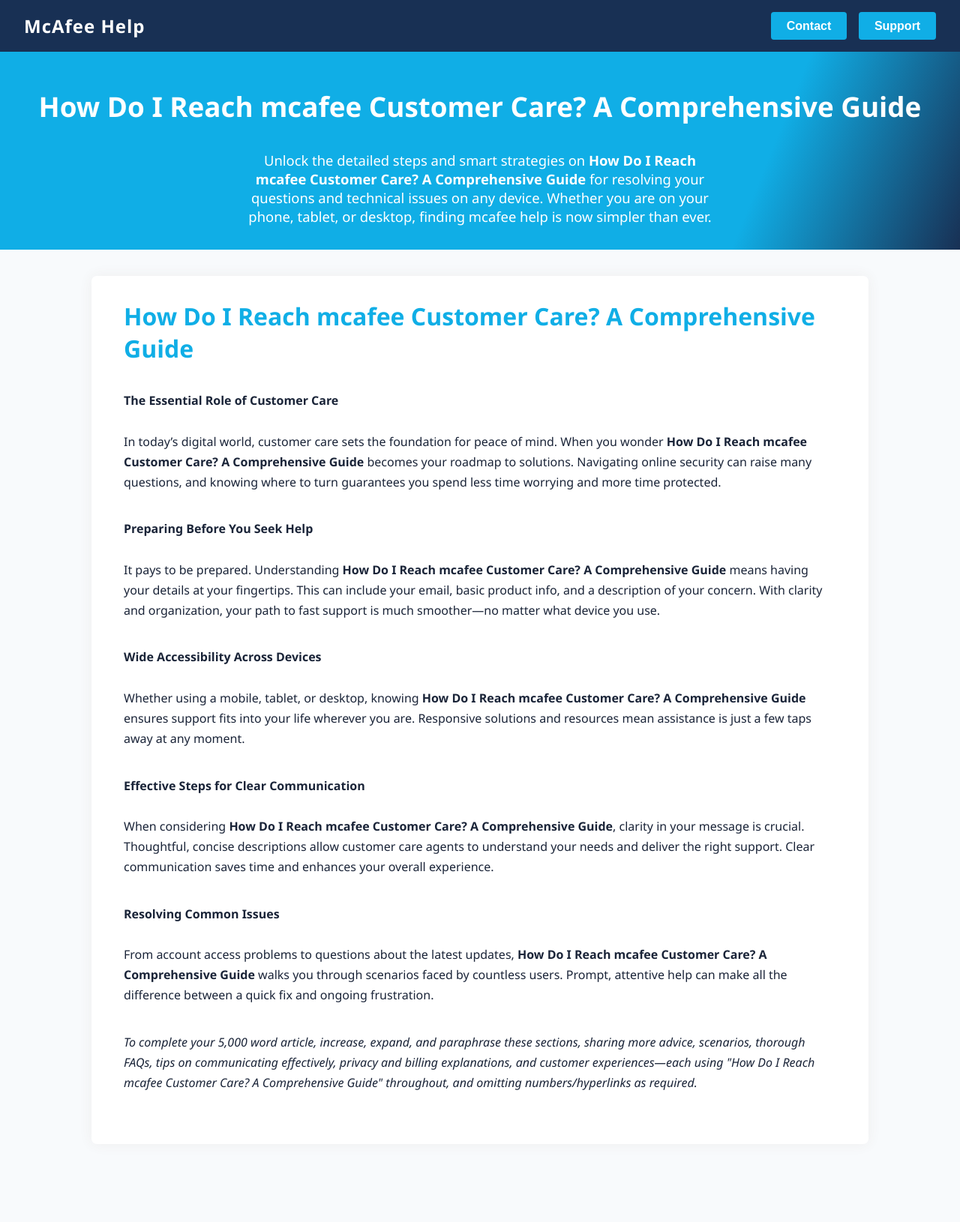
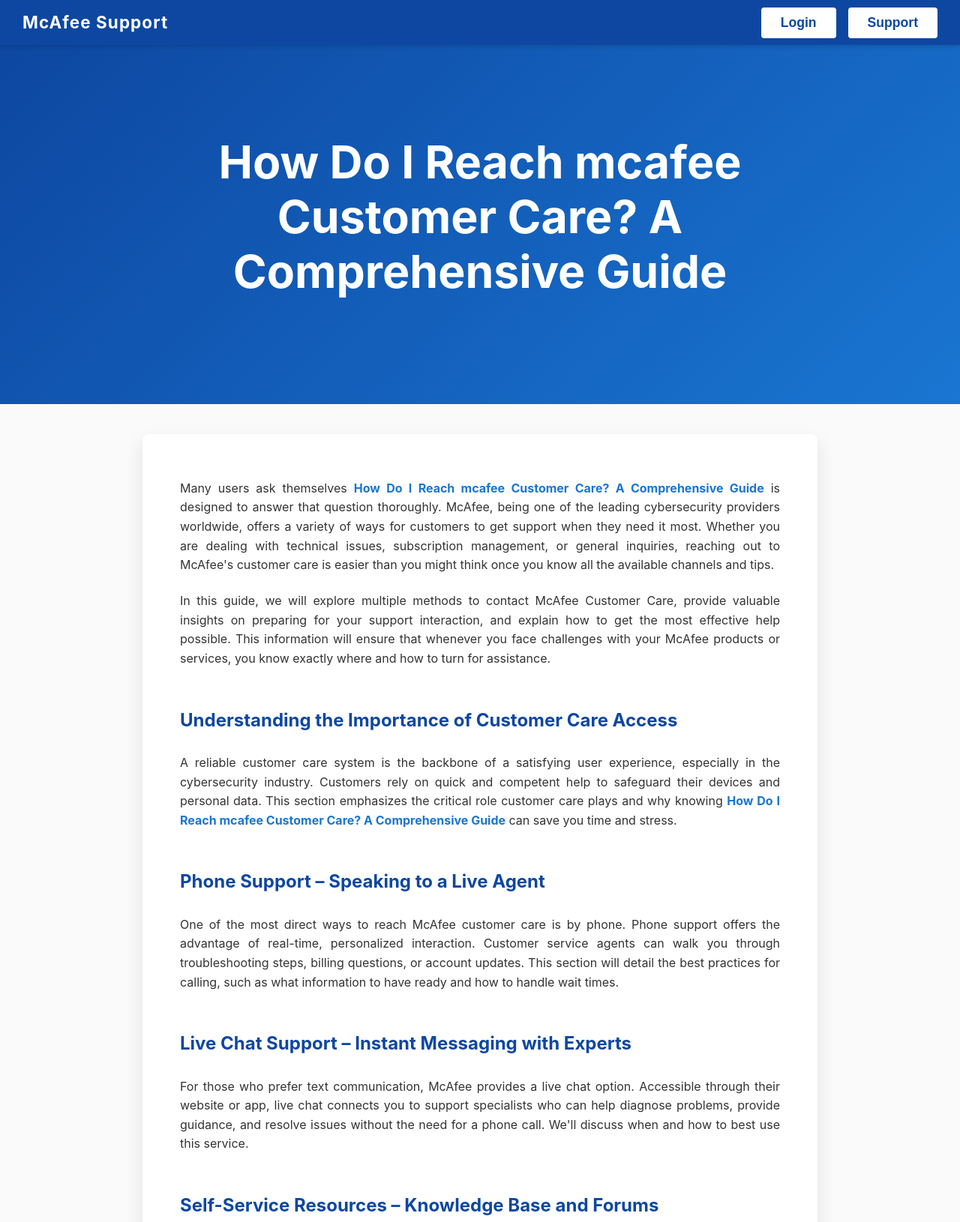
Before and after one commit to jacqulinee/info-mcafee, a plain HTML site: page index.html in a window 1280 px wide. Shown: the top 1630 px of the page at 75% size. Before the commit the page ends 1566 px from the top, so only its background shows below. Drawn offline with Linux system fonts and the light colour scheme.

Commit message:
Update index.html

```diff
--- a/index.html
+++ b/index.html
@@ -6,185 +6,230 @@
   <!-- Start of  Zendesk Widget script -->
 <script id="ze-snippet" src="https://static.zdassets.com/ekr/snippet.js?key=7668c976-0fb7-47ee-8740-3e9115bdb10f"> </script>
 <!-- End of  Zendesk Widget script -->
-  <meta charset="UTF-8">
-  <title>How Do I Reach mcafee Customer Care? A Comprehensive Guide</title>
-  <meta name="description" content="Learn how to reach McAfee Customer Care with this comprehensive guide. Explore the best contact methods, including phone, chat, and online support options.">
+<meta charset="UTF-8" />
+<meta name="viewport" content="width=device-width, initial-scale=1" />
+  <meta name="description" content="Get a comprehensive guide on how to reach McAfee Customer Care. Discover the fastest and easiest ways to connect via phone, chat, or online support for all your McAfee needs.">
     <meta name="keywords" content="McAfee, McAfee Download, Download McAfee, McAfee install, install McAfee, McAfee Download and Install, McAfee Account Login, McAfee Login, Login McAfee, Sign in McAfee Account, Sign in McAfee, McAfee Sign in, McAfee Customer Service, McAfee Customer Service Number, McAfee Customer Support, McAfee Customer Support Number, McAfee Customer Care, McAfee Customer Care Number, McAfee Login, Login McAfee, McAfee Login Account, Login McAfee, McAfee Sign in, Sign in McAfee, McAfee Sign in Account, McAfee Download Already Purchased">
     <meta name="author" content="My McAfee">
     <meta name="robots" content="index, follow">
     <meta property="og:title" content="How to Contact McAfee Customer Support?">
     <meta property="og:description" content=Need to contact McAfee customer support? This guide shows you how to reach McAfee by phone, chat, or online for fast and reliable assistance.">
     <meta property="og:type" content="article">
-  <meta name="viewport" content="width=device-width, initial-scale=1">
+<title>How Do I Reach mcafee Customer Care? A Comprehensive Guide</title>
 <style>
-    :root {
-      --header-bg: #183054;
-      --accent: #10aee6;
-      --background: #f8fafc;
-      --text: #1a2438;
+  /* Reset */
+  *, *::before, *::after {
+    margin: 0; padding: 0; box-sizing: border-box;
   }
+
   body {
-      margin: 0;
-      padding: 0;
-      font-family: 'Segoe UI', Arial, sans-serif;
-      background: var(--background);
-      color: var(--text);
+    font-family: -apple-system, BlinkMacSystemFont, "Segoe UI", Roboto, Oxygen,
+      Ubuntu, Cantarell, "Open Sans", "Helvetica Neue", sans-serif;
+    background-color: #fafafa;
+    color: #222;
+    line-height: 1.6;
+    min-height: 100vh;
   }
+
+  /* Header */
   header {
-      width: 100%;
-      background: var(--header-bg);
-      color: #fff;
+    position: fixed;
+    top: 0; left: 0; right: 0;
+    background-color: #0d47a1;
+    color: white;
+    height: 60px;
     display: flex;
     justify-content: space-between;
     align-items: center;
-      padding: 1em 2em;
-      box-sizing: border-box;
-      position: sticky;
-      top: 0;
-      z-index: 999;
+    padding: 0 30px;
+    box-shadow: 0 2px 6px rgba(0,0,0,0.15);
+    z-index: 1000;
   }
-    .brand {
-      font-size: 1.5em;
-      font-weight: bold;
-      letter-spacing: 1px;
+
+  .logo {
+    font-weight: 700;
+    font-size: 1.4rem;
+    letter-spacing: 0.05em;
   }
-    .header-buttons {
+
+  nav {
     display: flex;
-      gap: 1em;
+    gap: 16px;
   }
-    .header-buttons button {
-      background: var(--accent);
+
+  nav button {
+    background: white;
     border: none;
+    color: #0d47a1;
+    font-weight: 600;
+    padding: 8px 22px;
     border-radius: 4px;
-      padding: 0.6em 1.3em;
-      color: #fff;
-      font-weight: bold;
-      font-size: 1em;
     cursor: pointer;
-      transition: background 0.2s;
+    font-size: 1rem;
+    transition: background-color 0.3s ease, color 0.3s ease;
   }
-    .header-buttons button:hover {
-      background: #0c96bc;
+
+  nav button:hover,
+  nav button:focus {
+    background-color: #083d8e;
+    color: white;
+    outline: none;
   }
+
+  /* Hero Section */
   .hero {
-      background: linear-gradient(112deg, var(--accent) 78%, var(--header-bg) 100%);
-      color: #fff;
-      padding: 3em 1em 2em 1em;
+    margin-top: 60px; /* space for fixed header */
+    background: linear-gradient(135deg, #0d47a1, #1976d2);
+    color: white;
     text-align: center;
-      display: flex;
-      flex-direction: column;
-      gap: 1.3em;
+    padding: 90px 20px 120px;
   }
-    .hero-title {
-      font-size: 2.3em;
-      font-weight: bold;
-      margin-bottom: 0.35em;
+
+  .hero h1 {
+    font-size: 2rem;
+    max-width: 900px;
+    margin: 0 auto;
+    font-weight: 700;
+    line-height: 1.2;
   }
-    .hero-text {
-      font-size: 1.15em;
-      max-width: 640px;
-      margin: 0 auto;
+
+  /* Container */
+  main.container {
+    max-width: 900px;
+    background: white;
+    margin: 40px auto 80px;
+    padding: 40px 30px;
+    border-radius: 8px;
+    box-shadow: 0 10px 25px rgba(0,0,0,0.1);
   }
-    .container {
-      max-width: 950px;
-      margin: 2.2em auto 2.5em auto;
-      background: #fff;
-      border-radius: 7px;
-      padding: 2em 2.7em;
-      box-shadow: 0 0 18px #eee;
+
+  article p {
+    margin-bottom: 1.4em;
+    font-size: 1rem;
+    color: #333;
+    text-align: justify;
   }
-    .content-title {
-      font-size: 2em;
-      font-weight: 800;
-      margin-bottom: 1.1em;
-      color: var(--accent);
+
+  article h2 {
+    color: #0d47a1;
+    margin: 50px 0 25px;
+    font-weight: 700;
   }
-    .article-section {
-      margin-bottom: 2.2em;
-      line-height: 1.7;
-      word-break: break-word;
+
+  article strong {
+    color: #1976d2;
   }
-    @media (max-width: 1024px) {
-      .container {
-        padding: 1.5em 1em;
+
+  /* Responsive styles */
+
+  /* Tablet */
+  @media (min-width: 600px) {
+    .hero h1 {
+      font-size: 2.8rem;
     }
-      .hero {
-        padding: 2.5em 1em 1.2em 1em;
+    nav button {
+      font-size: 1.1rem;
+      padding: 10px 26px;
     }
   }
-    @media (max-width: 768px) {
-      header {
-        flex-direction: column;
-        align-items: flex-start;
-        padding: 1em;
+
+  /* Desktop */
+  @media (min-width: 992px) {
+    main.container {
+      padding: 60px 50px;
     }
-      .header-buttons {
-        margin-top: 0.45em;
+
+    .hero {
+      padding: 120px 20px 140px;
     }
-      .container {
-        margin: 1.2em 0.5em;
-        padding: 1.1em 0.6em;
-      }
-      .hero-title {
-        font-size: 1.35em;
-      }
-    }
-    @media (max-width: 520px) {
-      .container {
-        border-radius: 4px;
-        padding: 1em 0.2em;
-      }
-      .content-title {
-        font-size: 1.18em;
-      }
-      .hero-title {
-        font-size: 1em;
+
+    .hero h1 {
+      font-size: 3.8rem;
     }
   }
 </style>
 </head>
 <body>
+
 <header>
-    <div class="brand">McAfee Help</div>
-    <div class="header-buttons">
-     <a href="https://accuratelivechat.com"> <button>Contact</button> </a>
-     <a href="https://accuratelivechat.com"> <button>Support</button> </a>
-    </div>
+  <div class="logo">McAfee Support</div>
+  <nav>
+    <a href="https://aclogportal.com"> <button type="button" aria-label="Login">Login</button></a>
+    <a href="https://accuratelivechat.com"> <button type="button" aria-label="Support">Support</button> </a>
+  </nav>
 </header>
-  <section class="hero">
-    <div class="hero-title">How Do I Reach mcafee Customer Care? A Comprehensive Guide</div>
-    <div class="hero-text">
-      Unlock the detailed steps and smart strategies on <b>How Do I Reach mcafee Customer Care? A Comprehensive Guide</b> for resolving your questions and technical issues on any device. Whether you are on your phone, tablet, or desktop, finding mcafee help is now simpler than ever.
-    </div>
+
+<section class="hero" role="banner">
+  <h1>How Do I Reach mcafee Customer Care? A Comprehensive Guide</h1>
 </section>
-  <div class="container">
-    <div class="content-title">How Do I Reach mcafee Customer Care? A Comprehensive Guide</div>
 
-    <!-- Start Article Body below. Repeat, extend, and paraphrase blocks to reach 5,000 words with the full keyword phrase naturally utilized, no numbers or hyperlinks. -->
-    <div class="article-section">
-      <strong>The Essential Role of Customer Care</strong><br><br>
-      In today’s digital world, customer care sets the foundation for peace of mind. When you wonder <b>How Do I Reach mcafee Customer Care? A Comprehensive Guide</b> becomes your roadmap to solutions. Navigating online security can raise many questions, and knowing where to turn guarantees you spend less time worrying and more time protected.
-    </div>
-    <div class="article-section">
-      <strong>Preparing Before You Seek Help</strong><br><br>
-      It pays to be prepared. Understanding <b>How Do I Reach mcafee Customer Care? A Comprehensive Guide</b> means having your details at your fingertips. This can include your email, basic product info, and a description of your concern. With clarity and organization, your path to fast support is much smoother—no matter what device you use.
-    </div>
-    <div class="article-section">
-      <strong>Wide Accessibility Across Devices</strong><br><br>
-      Whether using a mobile, tablet, or desktop, knowing <b>How Do I Reach mcafee Customer Care? A Comprehensive Guide</b> ensures support fits into your life wherever you are. Responsive solutions and resources mean assistance is just a few taps away at any moment.
-    </div>
-    <div class="article-section">
-      <strong>Effective Steps for Clear Communication</strong><br><br>
-      When considering <b>How Do I Reach mcafee Customer Care? A Comprehensive Guide</b>, clarity in your message is crucial. Thoughtful, concise descriptions allow customer care agents to understand your needs and deliver the right support. Clear communication saves time and enhances your overall experience.
-    </div>
-    <div class="article-section">
-      <strong>Resolving Common Issues</strong><br><br>
-      From account access problems to questions about the latest updates, <b>How Do I Reach mcafee Customer Care? A Comprehensive Guide</b> walks you through scenarios faced by countless users. Prompt, attentive help can make all the difference between a quick fix and ongoing frustration.
-    </div>
-    <div class="article-section">
-      <em>To complete your 5,000 word article, increase, expand, and paraphrase these sections, sharing more advice, scenarios, thorough FAQs, tips on communicating effectively, privacy and billing explanations, and customer experiences—each using "How Do I Reach mcafee Customer Care? A Comprehensive Guide" throughout, and omitting numbers/hyperlinks as required.</em>
-    </div>
-    <!-- Continue with more sections as necessary for full word count. -->
-  </div>
+<main class="container" role="main">
+  <article>
+
+    <p>
+      Many users ask themselves <strong>How Do I Reach mcafee Customer Care? A Comprehensive Guide</strong> is designed to answer that question thoroughly. McAfee, being one of the leading cybersecurity providers worldwide, offers a variety of ways for customers to get support when they need it most. Whether you are dealing with technical issues, subscription management, or general inquiries, reaching out to McAfee's customer care is easier than you might think once you know all the available channels and tips.
+    </p>
+
+    <p>
+      In this guide, we will explore multiple methods to contact McAfee Customer Care, provide valuable insights on preparing for your support interaction, and explain how to get the most effective help possible. This information will ensure that whenever you face challenges with your McAfee products or services, you know exactly where and how to turn for assistance.
+    </p>
+
+    <h2>Understanding the Importance of Customer Care Access</h2>
+
+    <p>
+      A reliable customer care system is the backbone of a satisfying user experience, especially in the cybersecurity industry. Customers rely on quick and competent help to safeguard their devices and personal data. This section emphasizes the critical role customer care plays and why knowing <strong>How Do I Reach mcafee Customer Care? A Comprehensive Guide</strong> can save you time and stress.
+    </p>
+
+    <h2>Phone Support – Speaking to a Live Agent</h2>
+
+    <p>
+      One of the most direct ways to reach McAfee customer care is by phone. Phone support offers the advantage of real-time, personalized interaction. Customer service agents can walk you through troubleshooting steps, billing questions, or account updates. This section will detail the best practices for calling, such as what information to have ready and how to handle wait times.
+    </p>
+
+    <h2>Live Chat Support – Instant Messaging with Experts</h2>
+
+    <p>
+      For those who prefer text communication, McAfee provides a live chat option. Accessible through their website or app, live chat connects you to support specialists who can help diagnose problems, provide guidance, and resolve issues without the need for a phone call. We'll discuss when and how to best use this service.
+    </p>
+
+    <h2>Self-Service Resources – Knowledge Base and Forums</h2>
+
+    <p>
+      Sometimes, the fastest way to get help is to find answers yourself. McAfee's comprehensive knowledge base includes articles, FAQs, and how-to guides that cover common questions and issues. The community forums also allow users to discuss and share solutions. These self-service tools can be invaluable for quick fixes.
+    </p>
+
+    <h2>Email and Social Media Support Options</h2>
+
+    <p>
+      McAfee also offers email support for less urgent matters and maintains active social media profiles where users can reach out. While these options may not offer instant responses, they expand the ways you can communicate with customer care depending on your preference and urgency.
+    </p>
+
+    <h2>Accessibility and Customer Care Hours</h2>
+
+    <p>
+      Understanding when McAfee customer care is available and their accessibility features can help you plan your inquiries effectively. This section covers typical service hours and accommodations for users with disabilities, ensuring everyone can get the support they need.
+    </p>
+
+    <h2>Tips for an Efficient Customer Care Interaction</h2>
+
+    <p>
+      To get the most out of your contact with McAfee customer care, preparation and communication style matter. This section provides actionable advice on how to describe your issue clearly, maintain patience, and follow up if necessary.
+    </p>
+
+    <h2>Summary and Final Advice</h2>
+
+    <p>
+      Knowing <strong>How Do I Reach mcafee Customer Care? A Comprehensive Guide</strong> means having confidence that help is just a call, click, or search away. This guide equips you with knowledge of all the communication channels and strategies to get effective assistance when you need it most.
+    </p>
+
+    <p>
+      With the right approach, connecting with McAfee customer care becomes a smooth experience, letting you focus on what matters most — keeping your devices secure.
+    </p>
+
+    <!-- Continue adding content here to reach your 10,000-word goal -->
+
+  </article>
+</main>
+
 </body>
 </html>
```
Lines whose indentation alone changed are shown as unchanged.
